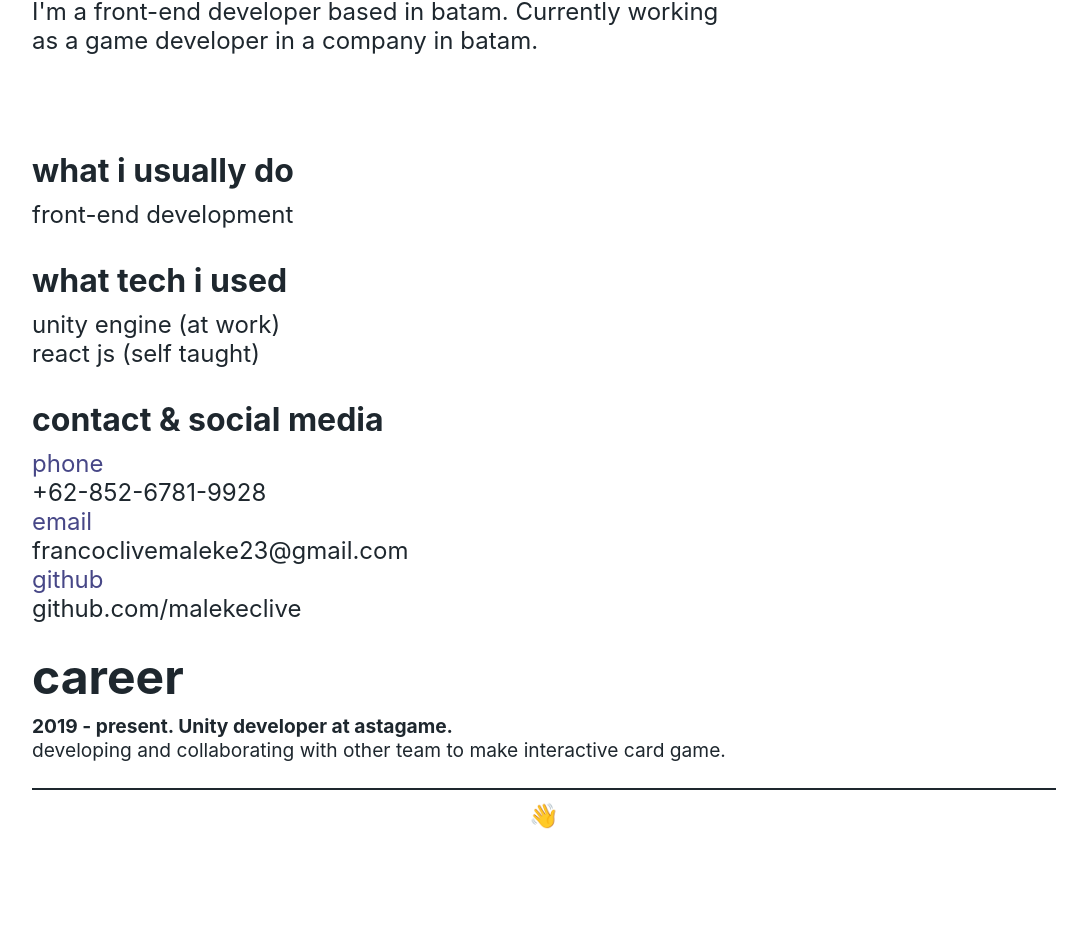
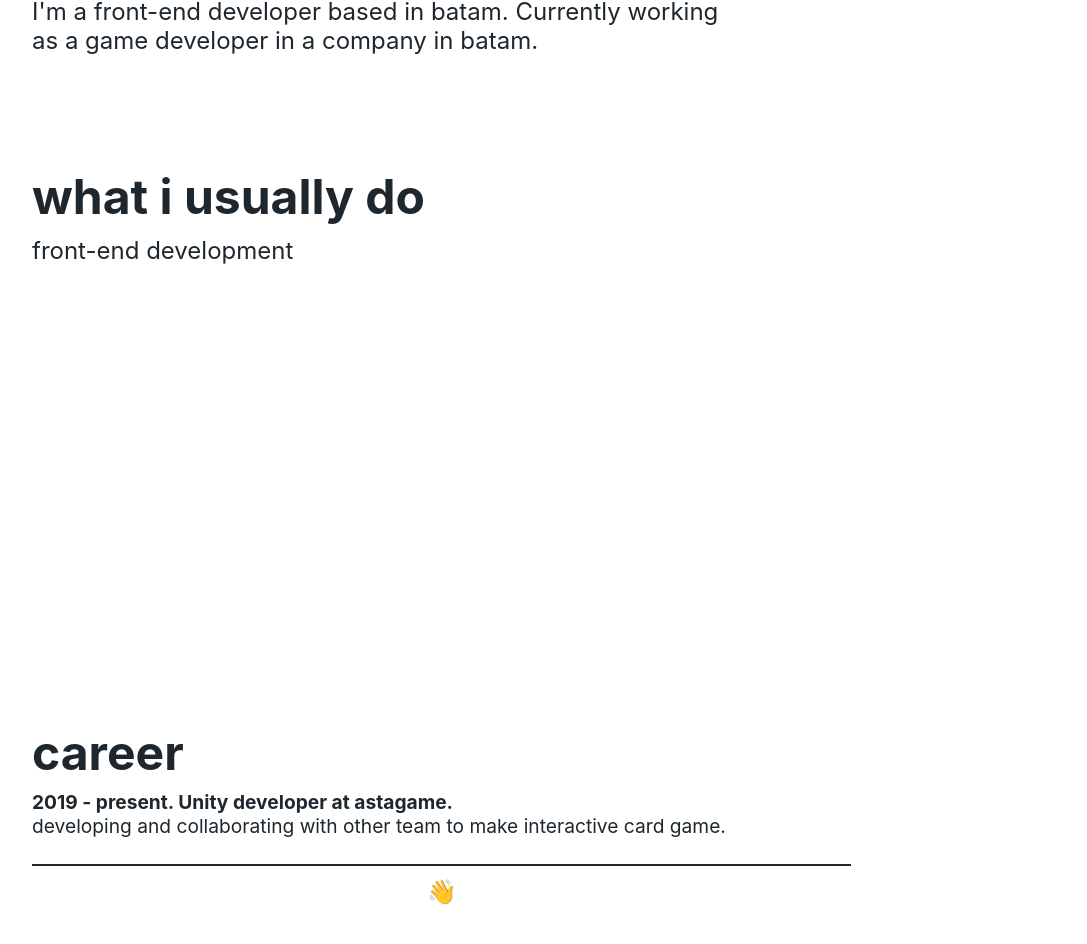
Before and after one commit to malekeClive/hello-clive, a React (Create React App) app: page / in a window 1280 px wide. Shown: the part 416-1360 px from the top of the page, without its empty margins (96-1183 px from the left). Before the commit the page ends 1332 px from the top, so only its background shows below. Built offline with nearby package versions, Linux system fonts and the light colour scheme.

Commit message:
adding scroll animation

```diff
--- a/src/App.js
+++ b/src/App.js
@@ -14,8 +14,8 @@ function App() {
 
   return (
     <div className="container">
-      {/* <SplashScreen setIsSplashScreenDone={setIsSplashScreenDone} />
-      { isSplashScreenDone ?  */}
+      <SplashScreen setIsSplashScreenDone={setIsSplashScreenDone} />
+      { isSplashScreenDone ?
         <div>
           <header>
             <Top />
@@ -49,9 +49,9 @@ function App() {
             <Bottom />
           </footer>
         </div>
-      {/* :
+      :
         null
-      } */}
+      }
     </div>
   );
 }
--- a/src/Components/About.js
+++ b/src/Components/About.js
@@ -1,9 +1,51 @@
-import React from 'react';
+import React, { useEffect, useRef } from 'react';
 import { css } from 'emotion';
 
+import { gsap, Power3 } from 'gsap';
+import { ScrollTrigger } from 'gsap/ScrollTrigger';
+
+gsap.registerPlugin(ScrollTrigger);
+
 export default function About() {
+  const revealRefs = useRef([]);
+  const hideComponent = useRef(null);
+
+  const addToRefs = el => {
+    if (!revealRefs.current.includes(el)) {
+      revealRefs.current.push(el);
+    }
+  }
+
+  useEffect(() => {
+    hideComponent.current.style.visibility = 'visible';
+    revealRefs.current.forEach((el, idx) => {
+      gsap.fromTo(
+        el,
+        {
+          autoAlpha: 0,
+          x: -100
+        },
+        {
+          duration: 1,
+          autoAlpha: 1,
+          x: 0,
+          ease: Power3.easeInOut,
+          scrollTrigger: {
+            id: `section-${idx + 1}`,
+            trigger: el,
+            start: 'top center+=250',
+            toggleActions: 'play none none reverse',
+            // markers: true
+          }
+        });
+    });
+  }, []);
+
   return (
-    <div>
+    <div ref={hideComponent} className={css`
+      visibility: hidden;
+    `}>
+      <div ref={addToRefs}>
         <div className={css`
           display: flex;
           align-items: center;
@@ -23,24 +65,6 @@ export default function About() {
             margin: .5rem 0;
             `}>about
           </h3>
-
-        {/* <button className={css`
-          display: none;
-
-          @media only screen and (min-width: 768px) {
-
-            display: inline-block;
-            position: relative;
-            background-color: #1e272e;
-            left: 2%;
-            width: 40px;
-            height: 40px;
-            border-radius: 20px;
-            border: none;
-            color: #fff;
-          }
-        `}>
-        </button> */}
         </div>
 
         <div>
@@ -49,6 +73,7 @@ export default function About() {
             margin: 0;
             width: 70%;
             `}>I'm a front-end developer based in batam. Currently working as a game developer in a company in batam.</p>
+        </div>
       </div>
 
       <div className={css`
@@ -61,17 +86,17 @@ export default function About() {
         }
 
         @media only screen and (min-width: 768px) {
-          margin-top: 5em;
+          margin-top: 6em;
 
           h5 {
-            font-size: 2rem;
+            font-size: 3rem;
           }
           p {
             font-size: 1.5rem;
           }
         }
       `}>
-        <div>
+        <div ref={addToRefs} >
           <div className={css`
             display: inline-block;
             margin-bottom: 10px;
@@ -90,7 +115,7 @@ export default function About() {
           </div>
         </div>
 
-        <div>
+        <div ref={addToRefs}>
           <div className={css`
             display: inline-block;
             margin-bottom: 10px;
@@ -118,7 +143,7 @@ export default function About() {
           </div>
         </div>
 
-        <div>
+        <div ref={addToRefs}>
           <div className={css`
             display: inline-block;
             margin-bottom: 10px;
--- a/src/Components/Bottom.js
+++ b/src/Components/Bottom.js
@@ -24,13 +24,8 @@ export default function Bottom() {
       padding-right: 10%;
     `}>
       <div className={css`
-        position: absolute;
-        left: 0;
-        right: 0;
-        margin: 0 auto;
         width: 80%;
         border-top: 2px solid #1e272e;
-
       `}>
         <div className={css`
           margin: .7rem 0;
```
Lines whose indentation alone changed are shown as unchanged.
